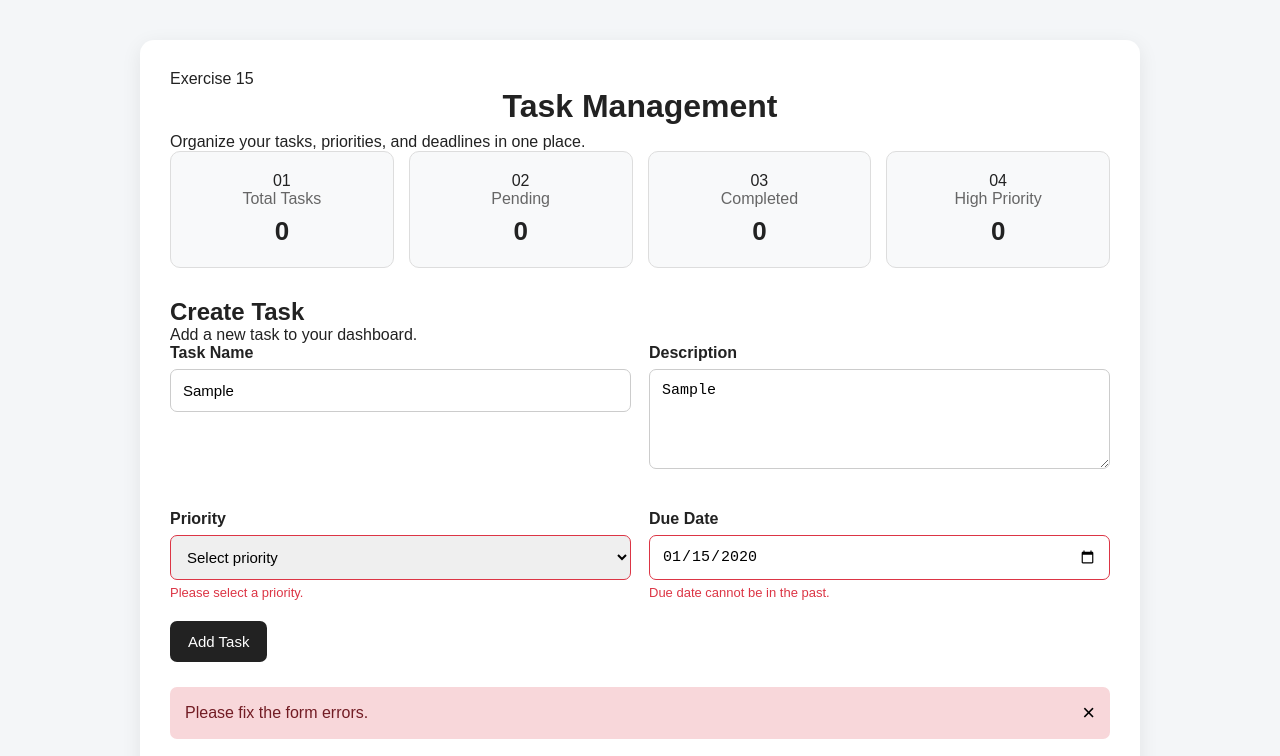
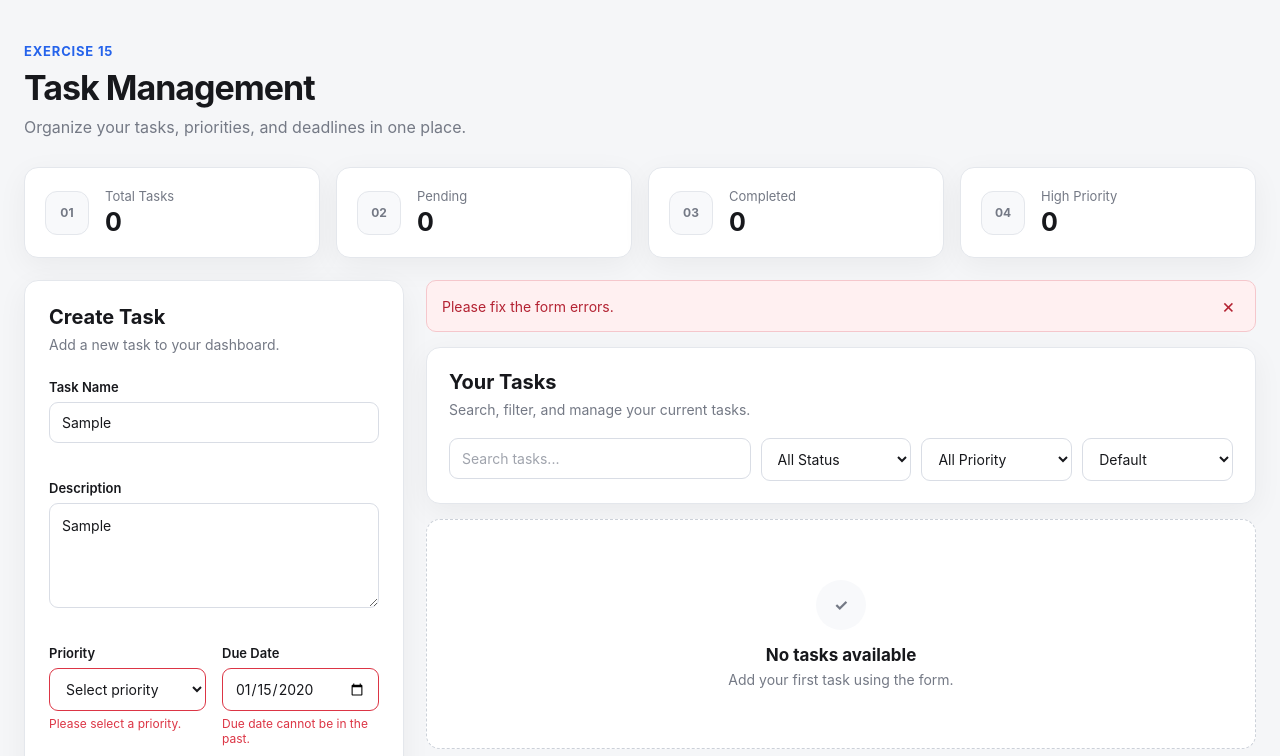
Before and after one commit to FuinoDev/Learn-JavaScript, a plain HTML site: page EXERCISE 15/index.html in a window 1280 px wide. Both pictures are taken after typing "Sample", "Sample", "2020-01-15" into the empty fields and a click on the button "Add Task". Shown: the top 756 px of the page. Drawn offline with Linux system fonts and the light colour scheme.

Commit message:
adding userfriendly style

```diff
--- a/EXERCISE 15/style.css
+++ b/EXERCISE 15/style.css
@@ -4,65 +4,166 @@
     padding: 0;
 }
 
+:root {
+    --background: #f5f6f8;
+    --surface: #ffffff;
+    --surface-soft: #f8f9fb;
+    --border: #e4e7ec;
+    --text: #17181c;
+    --muted: #747985;
+    --primary: #1f2937;
+    --primary-hover: #111827;
+    --danger: #dc3545;
+    --success: #198754;
+    --warning: #d69e2e;
+    --blue: #2563eb;
+    --radius: 14px;
+    --shadow: 0 8px 30px rgba(0, 0, 0, 0.05);
+}
+
 body {
     min-height: 100vh;
-    padding: 40px 20px;
-    font-family: Arial, Helvetica, sans-serif;
-    background: #f4f6f8;
-    color: #222;
+    padding: 40px 24px;
+    font-family: Inter, Arial, Helvetica, sans-serif;
+    background: var(--background);
+    color: var(--text);
+}
+
+button,
+input,
+textarea,
+select {
+    font: inherit;
+}
+
+button {
+    cursor: pointer;
 }
 
 .container {
     width: 100%;
-    max-width: 1000px;
+    max-width: 1250px;
     margin: auto;
-    padding: 30px;
-    background: #ffffff;
-    border-radius: 14px;
-    box-shadow: 0 5px 20px rgba(0, 0, 0, 0.08);
 }
 
-h1 {
-    text-align: center;
-    margin-bottom: 8px;
+.page-header {
+    display: flex;
+    justify-content: space-between;
+    align-items: center;
+    margin-bottom: 28px;
 }
 
-.description {
-    text-align: center;
-    color: #666;
-    margin-bottom: 30px;
+.eyebrow {
+    display: inline-block;
+    margin-bottom: 8px;
+    color: var(--blue);
+    font-size: 13px;
+    font-weight: 700;
+    letter-spacing: 0.8px;
+    text-transform: uppercase;
+}
+
+.page-header h1 {
+    font-size: 34px;
+    letter-spacing: -1px;
+}
+
+.page-header p {
+    margin-top: 7px;
+    color: var(--muted);
+    line-height: 1.5;
 }
 
 .summary {
     display: grid;
     grid-template-columns: repeat(4, 1fr);
-    gap: 15px;
-    margin-bottom: 30px;
+    gap: 16px;
+    margin-bottom: 22px;
 }
 
 .summary-card {
+    display: flex;
+    align-items: center;
+    gap: 16px;
     padding: 20px;
-    background: #f8f9fa;
-    border: 1px solid #ddd;
-    border-radius: 10px;
-    text-align: center;
+    background: var(--surface);
+    border: 1px solid var(--border);
+    border-radius: var(--radius);
+    box-shadow: var(--shadow);
+}
+
+.summary-icon {
+    display: flex;
+    justify-content: center;
+    align-items: center;
+    width: 44px;
+    height: 44px;
+    flex-shrink: 0;
+    background: var(--surface-soft);
+    border: 1px solid var(--border);
+    border-radius: 12px;
+    color: var(--muted);
+    font-size: 12px;
+    font-weight: 700;
 }
 
 .summary-card span {
     display: block;
-    margin-bottom: 8px;
-    color: #666;
+    margin-bottom: 3px;
+    color: var(--muted);
+    font-size: 13px;
 }
 
 .summary-card strong {
-    font-size: 26px;
+    font-size: 25px;
+}
+
+.dashboard-grid {
+    display: grid;
+    grid-template-columns: 380px 1fr;
+    gap: 22px;
+    align-items: start;
+}
+
+.form-card,
+.task-toolbar {
+    background: var(--surface);
+    border: 1px solid var(--border);
+    border-radius: var(--radius);
+    box-shadow: var(--shadow);
+}
+
+.form-card {
+    padding: 24px;
+    position: sticky;
+    top: 20px;
+}
+
+.section-heading {
+    margin-bottom: 24px;
+}
+
+.section-heading h2,
+.toolbar-header h2 {
+    font-size: 20px;
+    margin-bottom: 5px;
+}
+
+.section-heading p,
+.toolbar-header p {
+    color: var(--muted);
+    font-size: 14px;
+    line-height: 1.5;
 }
 
 #taskForm {
     display: grid;
     grid-template-columns: 1fr 1fr;
-    gap: 18px;
-    margin-bottom: 25px;
+    gap: 16px;
+}
+
+.full-width {
+    grid-column: 1 / -1;
 }
 
 .input-group {
@@ -72,209 +173,330 @@ h1 {
 
 .input-group label {
     margin-bottom: 7px;
-    font-weight: bold;
+    font-size: 13px;
+    font-weight: 600;
 }
 
 input,
 textarea,
 select {
     width: 100%;
-    padding: 12px;
-    border: 1px solid #ccc;
-    border-radius: 7px;
-    font-size: 15px;
+    padding: 11px 12px;
+    background: #ffffff;
+    border: 1px solid #d9dde5;
+    border-radius: 9px;
+    color: var(--text);
+    font-size: 14px;
     outline: none;
+    transition:
+        border-color 0.2s ease,
+        box-shadow 0.2s ease;
 }
 
-textarea {
-    min-height: 100px;
-    resize: vertical;
+input::placeholder,
+textarea::placeholder {
+    color: #a0a4ad;
 }
 
 input:focus,
 textarea:focus,
 select:focus {
-    border-color: #555;
+    border-color: #8a94a6;
+    box-shadow: 0 0 0 3px rgba(31, 41, 55, 0.07);
+}
+
+textarea {
+    min-height: 105px;
+    resize: vertical;
+    line-height: 1.5;
 }
 
 .input-invalid {
-    border-color: #dc3545;
+    border-color: var(--danger);
+}
+
+.input-invalid:focus {
+    border-color: var(--danger);
+    box-shadow: 0 0 0 3px rgba(220, 53, 69, 0.1);
 }
 
 .input-error {
-    min-height: 18px;
+    min-height: 16px;
     margin-top: 5px;
-    color: #dc3545;
-    font-size: 13px;
+    color: var(--danger);
+    font-size: 12px;
+}
+
+.form-actions {
+    grid-column: 1 / -1;
+    display: flex;
+    gap: 10px;
 }
 
 #addTaskButton,
 #cancelEditButton {
-    padding: 12px 18px;
+    min-height: 43px;
+    padding: 10px 18px;
     border: none;
-    border-radius: 7px;
-    cursor: pointer;
-    font-size: 15px;
+    border-radius: 9px;
+    font-size: 14px;
+    font-weight: 600;
+    transition:
+        transform 0.15s ease,
+        background 0.2s ease;
 }
 
 #addTaskButton {
-    background: #222;
-    color: white;
+    flex: 1;
+    background: var(--primary);
+    color: #ffffff;
+}
+
+#addTaskButton:hover {
+    background: var(--primary-hover);
+    transform: translateY(-1px);
 }
 
 #cancelEditButton {
     display: none;
-    background: #ddd;
-    color: #222;
+    background: #edf0f4;
+    color: #333;
+}
+
+.task-section {
+    min-width: 0;
 }
 
 .message {
     display: none;
+    justify-content: space-between;
     align-items: center;
-    justify-content: space-between;
-    margin-bottom: 20px;
+    margin-bottom: 15px;
     padding: 13px 15px;
-    border-radius: 7px;
+    border-radius: 10px;
+    font-size: 14px;
 }
 
 .message.success {
     display: flex;
-    background: #d4edda;
-    color: #155724;
+    background: #eaf7ef;
+    border: 1px solid #ccebd8;
+    color: #166534;
 }
 
 .message.error {
     display: flex;
-    background: #f8d7da;
-    color: #721c24;
+    background: #fff0f1;
+    border: 1px solid #f5c7cc;
+    color: #b42333;
 }
 
 #closeMessage {
+    padding: 0 5px;
+    background: transparent;
     border: none;
-    background: transparent;
-    font-size: 22px;
-    cursor: pointer;
+    color: inherit;
+    font-size: 20px;
+}
+
+.task-toolbar {
+    padding: 22px;
+    margin-bottom: 15px;
+}
+
+.toolbar-header {
+    margin-bottom: 18px;
 }
 
 .controls {
     display: grid;
-    grid-template-columns: 2fr 1fr 1fr 1fr;
-    gap: 12px;
-    margin-bottom: 25px;
+    grid-template-columns: minmax(180px, 2fr) 1fr 1fr 1fr;
+    gap: 10px;
 }
 
 .task-list {
     display: grid;
-    gap: 15px;
+    gap: 12px;
 }
 
 .task-card {
     padding: 20px;
-    border: 1px solid #ddd;
-    border-radius: 10px;
-    background: #ffffff;
+    background: var(--surface);
+    border: 1px solid var(--border);
+    border-radius: var(--radius);
+    box-shadow: var(--shadow);
+    transition:
+        transform 0.2s ease,
+        box-shadow 0.2s ease,
+        border-color 0.2s ease;
+}
+
+.task-card:hover {
+    transform: translateY(-2px);
+    border-color: #d1d5db;
+    box-shadow: 0 12px 34px rgba(0, 0, 0, 0.07);
 }
 
 .task-card.completed {
-    opacity: 0.7;
+    background: #fafafa;
+    opacity: 0.72;
 }
 
 .task-card.completed .task-title {
+    color: var(--muted);
     text-decoration: line-through;
 }
 
 .task-header {
     display: flex;
     justify-content: space-between;
-    gap: 15px;
+    align-items: flex-start;
+    gap: 14px;
     margin-bottom: 10px;
 }
 
 .task-title {
-    font-size: 20px;
+    font-size: 18px;
+    line-height: 1.4;
 }
 
 .priority {
+    flex-shrink: 0;
     padding: 5px 10px;
-    border-radius: 20px;
-    font-size: 13px;
-    font-weight: bold;
+    border-radius: 50px;
+    font-size: 11px;
+    font-weight: 700;
+    text-transform: uppercase;
+    letter-spacing: 0.4px;
 }
 
 .priority-low {
-    background: #d4edda;
-    color: #155724;
+    background: #e9f7ef;
+    color: #18794e;
 }
 
 .priority-medium {
-    background: #fff3cd;
-    color: #856404;
+    background: #fff7df;
+    color: #946200;
 }
 
 .priority-high {
-    background: #f8d7da;
-    color: #721c24;
+    background: #fff0f1;
+    color: #c52a3a;
 }
 
 .task-description {
-    margin-bottom: 15px;
-    color: #555;
-    line-height: 1.5;
+    margin-bottom: 16px;
+    color: var(--muted);
+    font-size: 14px;
+    line-height: 1.6;
 }
 
 .task-details {
     display: flex;
-    gap: 20px;
+    gap: 10px;
     flex-wrap: wrap;
-    margin-bottom: 15px;
-    font-size: 14px;
-    color: #666;
+    padding-top: 13px;
+    margin-bottom: 16px;
+    border-top: 1px solid #eceef2;
+}
+
+.task-details span {
+    padding: 6px 9px;
+    background: var(--surface-soft);
+    border-radius: 6px;
+    color: #5d6370;
+    font-size: 12px;
 }
 
 .task-actions {
     display: flex;
-    gap: 10px;
+    justify-content: flex-end;
+    gap: 8px;
     flex-wrap: wrap;
 }
 
 .task-actions button {
     padding: 8px 12px;
-    border: none;
-    border-radius: 6px;
-    cursor: pointer;
+    background: #ffffff;
+    border: 1px solid var(--border);
+    border-radius: 7px;
+    font-size: 12px;
+    font-weight: 600;
+    transition: 0.2s ease;
 }
 
 .complete-button {
-    background: #28a745;
-    color: white;
+    color: var(--success);
+}
+
+.complete-button:hover {
+    background: #eaf7ef;
+    border-color: #a9dcc0;
 }
 
 .pending-button {
-    background: #ffc107;
-    color: #222;
+    color: #966b00;
+}
+
+.pending-button:hover {
+    background: #fff7df;
 }
 
 .edit-button {
-    background: #007bff;
-    color: white;
+    color: var(--blue);
+}
+
+.edit-button:hover {
+    background: #eef4ff;
+    border-color: #b9cef8;
 }
 
 .delete-button {
-    background: #dc3545;
-    color: white;
+    color: var(--danger);
+}
+
+.delete-button:hover {
+    background: #fff0f1;
+    border-color: #f2b8bf;
 }
 
 .empty-message {
     display: none;
-    padding: 25px;
+    padding: 60px 20px;
+    background: var(--surface);
+    border: 1px dashed #ccd1d9;
+    border-radius: var(--radius);
     text-align: center;
-    color: #777;
 }
 
-@media (max-width: 800px) {
+.empty-icon {
+    display: flex;
+    justify-content: center;
+    align-items: center;
+    width: 50px;
+    height: 50px;
+    margin: 0 auto 15px;
+    background: var(--surface-soft);
+    border-radius: 50%;
+    color: var(--muted);
+    font-weight: bold;
+}
 
-    .summary {
-        grid-template-columns: 1fr 1fr;
+.empty-message h3 {
+    margin-bottom: 6px;
+    font-size: 17px;
+}
+
+.empty-message p {
+    color: var(--muted);
+    font-size: 14px;
+}
+
+@media (max-width: 1050px) {
+
+    .dashboard-grid {
+        grid-template-columns: 330px 1fr;
     }
 
     .controls {
@@ -283,22 +505,56 @@ select:focus {
 
 }
 
+@media (max-width: 850px) {
+
+    .summary {
+        grid-template-columns: 1fr 1fr;
+    }
+
+    .dashboard-grid {
+        grid-template-columns: 1fr;
+    }
+
+    .form-card {
+        position: static;
+    }
+
+}
+
 @media (max-width: 600px) {
 
     body {
-        padding: 20px 10px;
+        padding: 24px 12px;
     }
 
-    .container {
-        padding: 20px;
+    .page-header h1 {
+        font-size: 28px;
     }
 
     .summary {
-        grid-template-columns: 1fr;
+        grid-template-columns: 1fr 1fr;
+    }
+
+    .summary-card {
+        padding: 15px;
+    }
+
+    .summary-icon {
+        display: none;
+    }
+
+    .form-card,
+    .task-toolbar {
+        padding: 18px;
     }
 
     #taskForm {
         grid-template-columns: 1fr;
+    }
+
+    .full-width,
+    .form-actions {
+        grid-column: auto;
     }
 
     .controls {
@@ -309,4 +565,16 @@ select:focus {
         flex-direction: column;
     }
 
+    .task-actions {
+        justify-content: flex-start;
+    }
+
 }
+
+@media (max-width: 400px) {
+
+    .summary {
+        grid-template-columns: 1fr;
+    }
+
+}
```
